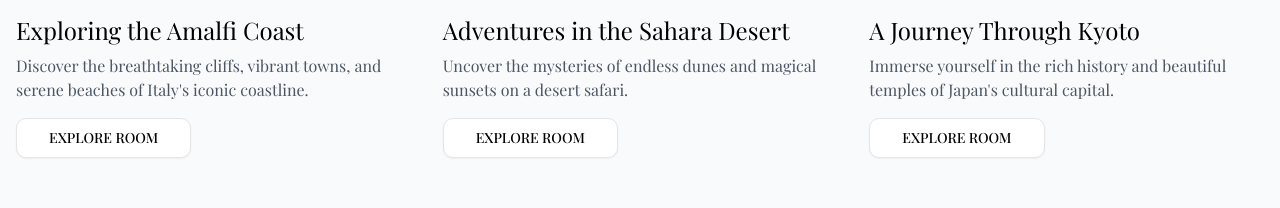
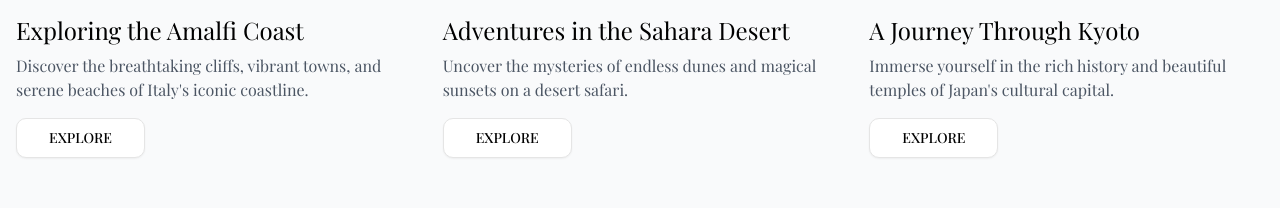
Before and after one commit to GauRav-sINGh123/JetAway, a Next.js app: page / in a window 1280 px wide. Shown: the part 1566-1774 px from the top of the page. Built offline with nearby package versions, Linux system fonts and the light colour scheme; a web font is replaced by a local one.

Commit message:
Card Fixed

```diff
--- a/src/components/Sections/BlogsSection/BlogCard.tsx
+++ b/src/components/Sections/BlogsSection/BlogCard.tsx
@@ -33,7 +33,7 @@ export function BlogCard({ blog, index, inView }: BlogCardProps) {
       <h3 className="text-2xl mb-2">{blog.title}</h3>
       <p className="text-gray-600 mb-4">{blog.description}</p>
       <Button variant="outline" size="lg">
-        EXPLORE ROOM
+        EXPLORE
       </Button>
     </motion.div>
   );
```
